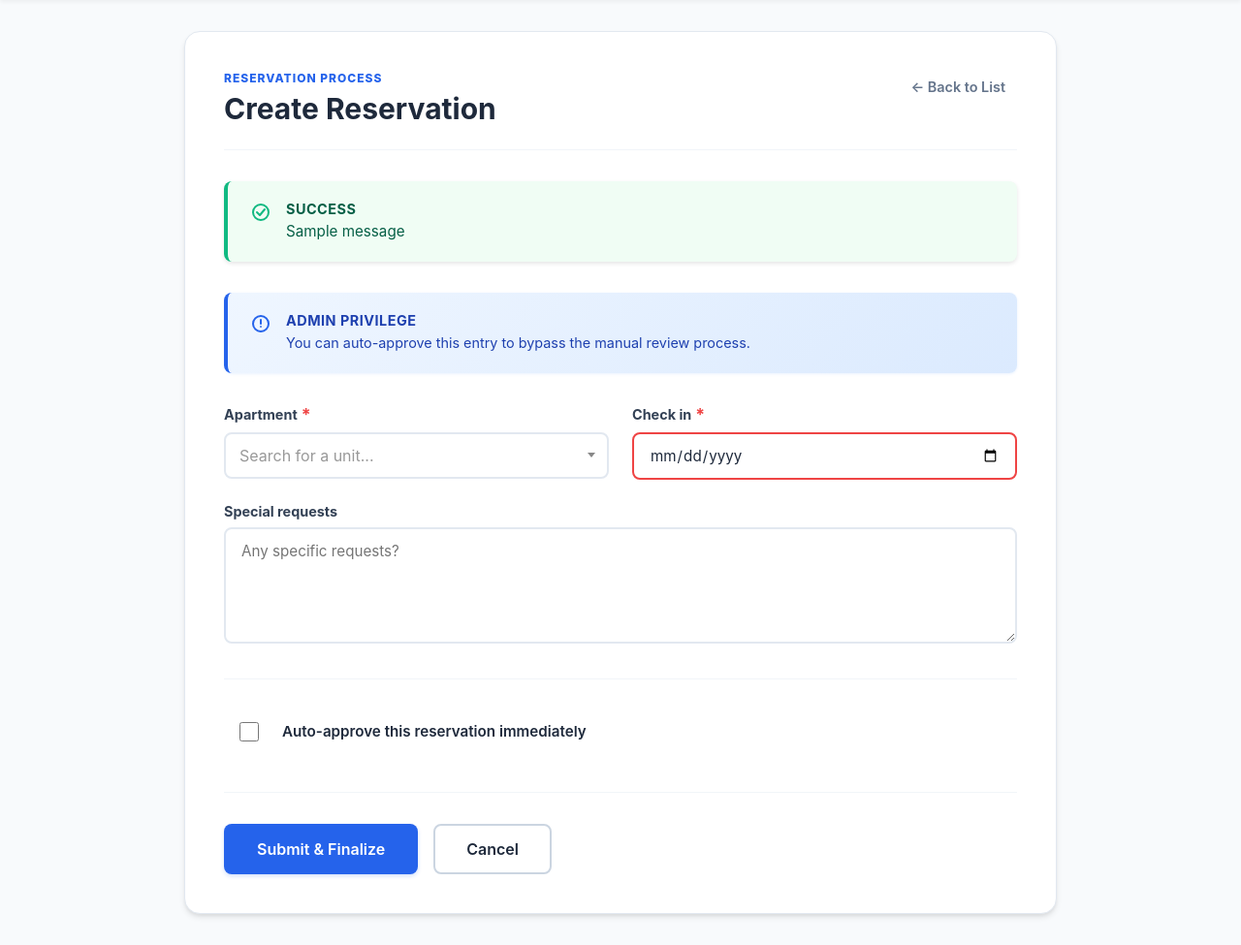
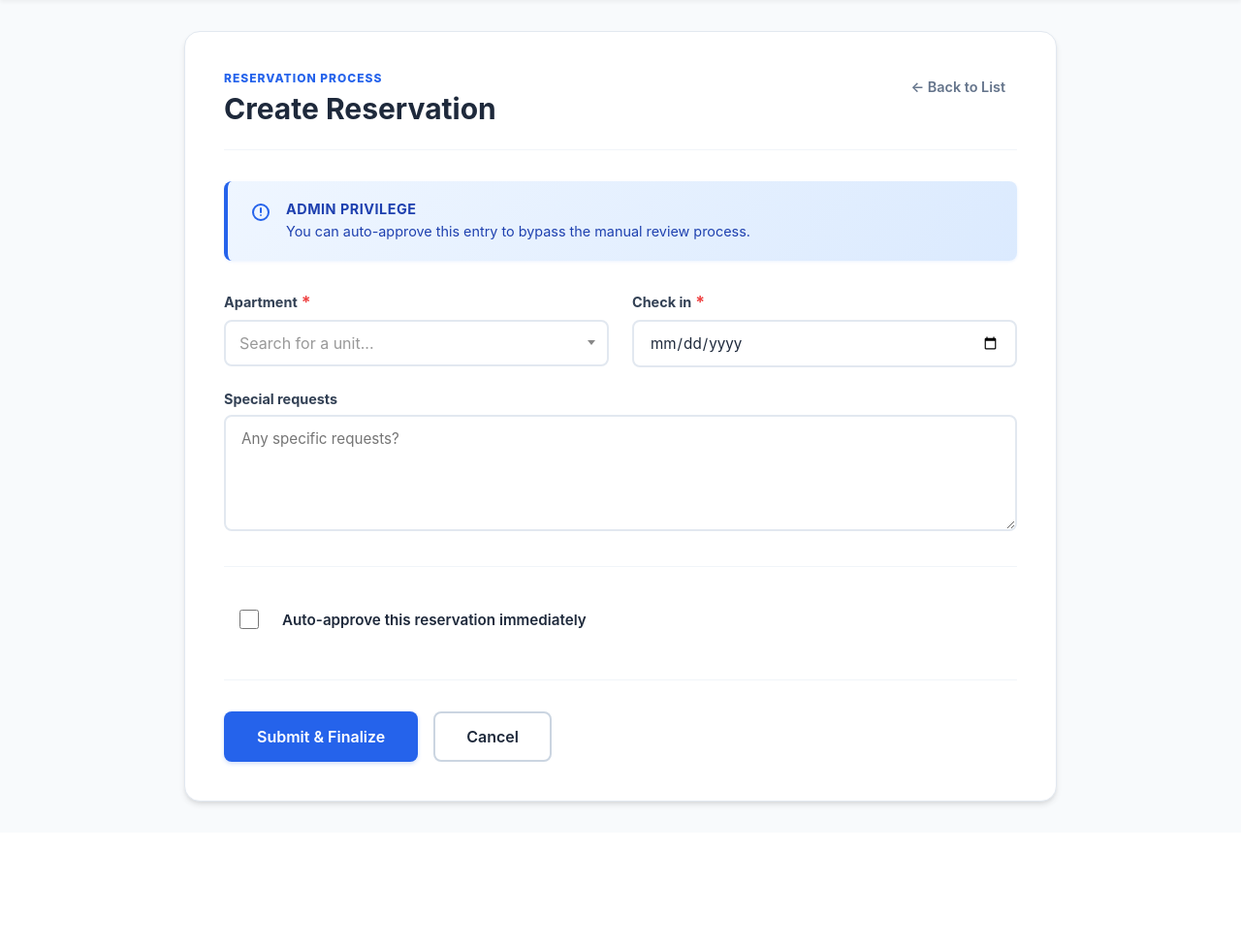
Before and after one commit to ramosjarod04-creator/apartment, a Django app: page /reservations/create/ in a window 1280 px wide. Shown: the part 67-1042 px from the top of the page at 97% size. After the commit the page ends 899 px from the top, so only its background shows below. Run offline with Django 5.2, Linux system fonts and the light colour scheme; a user stored in the database is signed in; data comes from the database, SQL or seed files in the repository; one stand-in notice (Sample message) is shown; some libraries are stand-ins or nearby versions.

Commit message:
Update reservation_form.html

```diff
--- a/reservations/templates/reservations/reservation_form.html
+++ b/reservations/templates/reservations/reservation_form.html
@@ -16,37 +16,30 @@
                 <a href="{% url 'reservation_list' %}" class="back-link">← Back to List</a>
             </div>
 
+            <!-- ONLY PAST DATE ERROR MESSAGE -->
             {% if messages %}
-            <div class="messages-container">
                 {% for message in messages %}
-                <div class="alert alert-{{ message.tags }}">
-                    <div class="alert-icon">
-                        {% if message.tags == 'error' %}
+                    {% if 'past date' in message|lower or 'Cannot reserve past dates' in message %}
+                    <div class="past-date-error" id="pastDateError">
+                        <div class="error-icon">
                             <svg width="20" height="20" viewBox="0 0 20 20" fill="none">
                                 <circle cx="10" cy="10" r="8" stroke="currentColor" stroke-width="2"/>
                                 <path d="M10 6V10" stroke="currentColor" stroke-width="2" stroke-linecap="round"/>
                                 <circle cx="10" cy="14" r="1" fill="currentColor"/>
                             </svg>
-                        {% elif message.tags == 'success' %}
-                        <svg width="20" height="20" viewBox="0 0 20 20" fill="none">
-                            <circle cx="10" cy="10" r="8" stroke="currentColor" stroke-width="2"/>
-                            <path d="M6 10L9 13L14 7" stroke="currentColor" stroke-width="2" stroke-linecap="round" stroke-linejoin="round"/>
-                        </svg>
-                        {% else %}
-                        <svg width="20" height="20" viewBox="0 0 20 20" fill="none">
-                            <circle cx="10" cy="10" r="8" stroke="currentColor" stroke-width="2"/>
-                            <path d="M10 6V10" stroke="currentColor" stroke-width="2" stroke-linecap="round"/>
-                            <circle cx="10" cy="14" r="1" fill="currentColor"/>
-                        </svg>
-                        {% endif %}
                         </div>
-                    <div class="alert-content">
-                        <strong>{% if message.tags == 'error' %}Error{% elif message.tags == 'success' %}Success{% else %}Notice{% endif %}</strong>
+                        <div class="error-content">
+                            <strong>ERROR</strong>
                             <p>{{ message }}</p>
                         </div>
+                        <button type="button" class="close-btn" onclick="closeError()">
+                            <svg width="16" height="16" viewBox="0 0 16 16" fill="none">
+                                <path d="M4 4L12 12M12 4L4 12" stroke="currentColor" stroke-width="2" stroke-linecap="round"/>
+                            </svg>
+                        </button>
                     </div>
+                    {% endif %}
                 {% endfor %}
-            </div>
             {% endif %}
 
             {% if is_admin and action == 'Create' %}
@@ -142,21 +135,19 @@ $(document).ready(function() {
     if (checkInField) {
         const today = new Date().toISOString().split('T')[0];
         checkInField.setAttribute('min', today);
-
-        // Add real-time validation
-        checkInField.addEventListener('change', function() {
-            const selectedDate = new Date(this.value);
-            const todayDate = new Date(today);
-
-            if (selectedDate < todayDate) {
-                this.setCustomValidity('Please select a current or future date. Past dates are not allowed.');
-                this.reportValidity();
-            } else {
-                this.setCustomValidity('');
     }
 });
+
+// Close error message
+function closeError() {
+    const errorBox = document.getElementById('pastDateError');
+    if (errorBox) {
+        errorBox.style.animation = 'slideOut 0.3s ease-out';
+        setTimeout(() => {
+            errorBox.style.display = 'none';
+        }, 300);
     }
-});
+}
 </script>
 
 <style>
@@ -172,12 +163,6 @@ $(document).ready(function() {
         --gray-200: #e2e8f0;
         --gray-100: #f1f5f9;
         --gray-50: #f8fafc;
-        --error-red: #ef4444;
-        --error-bg: #fef2f2;
-        --error-border: #fecaca;
-        --success-green: #10b981;
-        --success-bg: #f0fdf4;
-        --success-border: #bbf7d0;
         --radius-xl: 16px;
         --radius-md: 8px;
         --shadow-md: 0 4px 6px -1px rgba(0, 0, 0, 0.1), 0 2px 4px -1px rgba(0, 0, 0, 0.06);
@@ -250,19 +235,17 @@ $(document).ready(function() {
         background: var(--primary-light);
     }
 
-    /* MESSAGES/ALERTS */
-    .messages-container {
+    /* PAST DATE ERROR MESSAGE */
+    .past-date-error {
+        background: #fef2f2;
+        border-left: 4px solid #ef4444;
+        padding: 1rem 1.25rem;
+        border-radius: var(--radius-md);
         margin-bottom: 2rem;
-    }
-
-    .alert {
         display: flex;
         gap: 1rem;
-        padding: 1.25rem 1.5rem;
-        border-radius: var(--radius-md);
-        margin-bottom: 1rem;
         align-items: flex-start;
-        box-shadow: 0 2px 4px rgba(0, 0, 0, 0.1);
+        box-shadow: 0 2px 4px rgba(239, 68, 68, 0.1);
         animation: slideIn 0.3s ease-out;
     }
 
@@ -277,58 +260,61 @@ $(document).ready(function() {
         }
     }
 
-    .alert-error {
-        background: var(--error-bg);
-        border-left: 4px solid var(--error-red);
-        color: #991b1b;
+    @keyframes slideOut {
+        from {
+            opacity: 1;
+            transform: translateY(0);
+        }
+        to {
+            opacity: 0;
+            transform: translateY(-10px);
+        }
     }
 
-    .alert-success {
-        background: var(--success-bg);
-        border-left: 4px solid var(--success-green);
-        color: #065f46;
-    }
-
-    .alert-warning, .alert-info {
-        background: #fffbeb;
-        border-left: 4px solid #f59e0b;
-        color: #92400e;
-    }
-
-    .alert-icon {
+    .error-icon {
+        color: #ef4444;
         flex-shrink: 0;
         margin-top: 2px;
     }
 
-    .alert-error .alert-icon {
-        color: var(--error-red);
-    }
-
-    .alert-success .alert-icon {
-        color: var(--success-green);
-    }
-
-    .alert-warning .alert-icon, .alert-info .alert-icon {
-        color: #f59e0b;
-    }
-
-    .alert-content {
+    .error-content {
         flex: 1;
     }
 
-    .alert-content strong {
+    .error-content strong {
+        color: #991b1b;
         display: block;
-        font-size: 0.9rem;
+        font-size: 0.85rem;
         text-transform: uppercase;
         margin-bottom: 4px;
         letter-spacing: 0.5px;
         font-weight: 700;
     }
 
-    .alert-content p {
+    .error-content p {
         margin: 0;
         font-size: 0.95rem;
+        color: #991b1b;
         line-height: 1.5;
+    }
+
+    .close-btn {
+        background: none;
+        border: none;
+        color: #991b1b;
+        cursor: pointer;
+        padding: 4px;
+        display: flex;
+        align-items: center;
+        justify-content: center;
+        border-radius: 4px;
+        transition: all 0.2s;
+        flex-shrink: 0;
+    }
+
+    .close-btn:hover {
+        background: #fee2e2;
+        color: #7f1d1d;
     }
 
     /* ADMIN BANNER */
@@ -429,15 +415,6 @@ $(document).ready(function() {
         border-color: var(--primary);
         outline: none;
         box-shadow: 0 0 0 4px rgba(37, 99, 235, 0.1);
-    }
-
-    /* Date input with error state */
-    .styled-form input:invalid {
-        border-color: var(--error-red);
-    }
-
-    .styled-form input:invalid:focus {
-        box-shadow: 0 0 0 4px rgba(239, 68, 68, 0.1);
     }
 
     .styled-form textarea {
@@ -631,10 +608,8 @@ $(document).ready(function() {
             gap: 0.75rem;
         }
 
-        .alert {
-            padding: 1rem;
-            flex-direction: column;
-            gap: 0.75rem;
+        .past-date-error {
+            padding: 0.875rem 1rem;
         }
 
         .form-footer {
```
Lines whose indentation alone changed are shown as unchanged.
